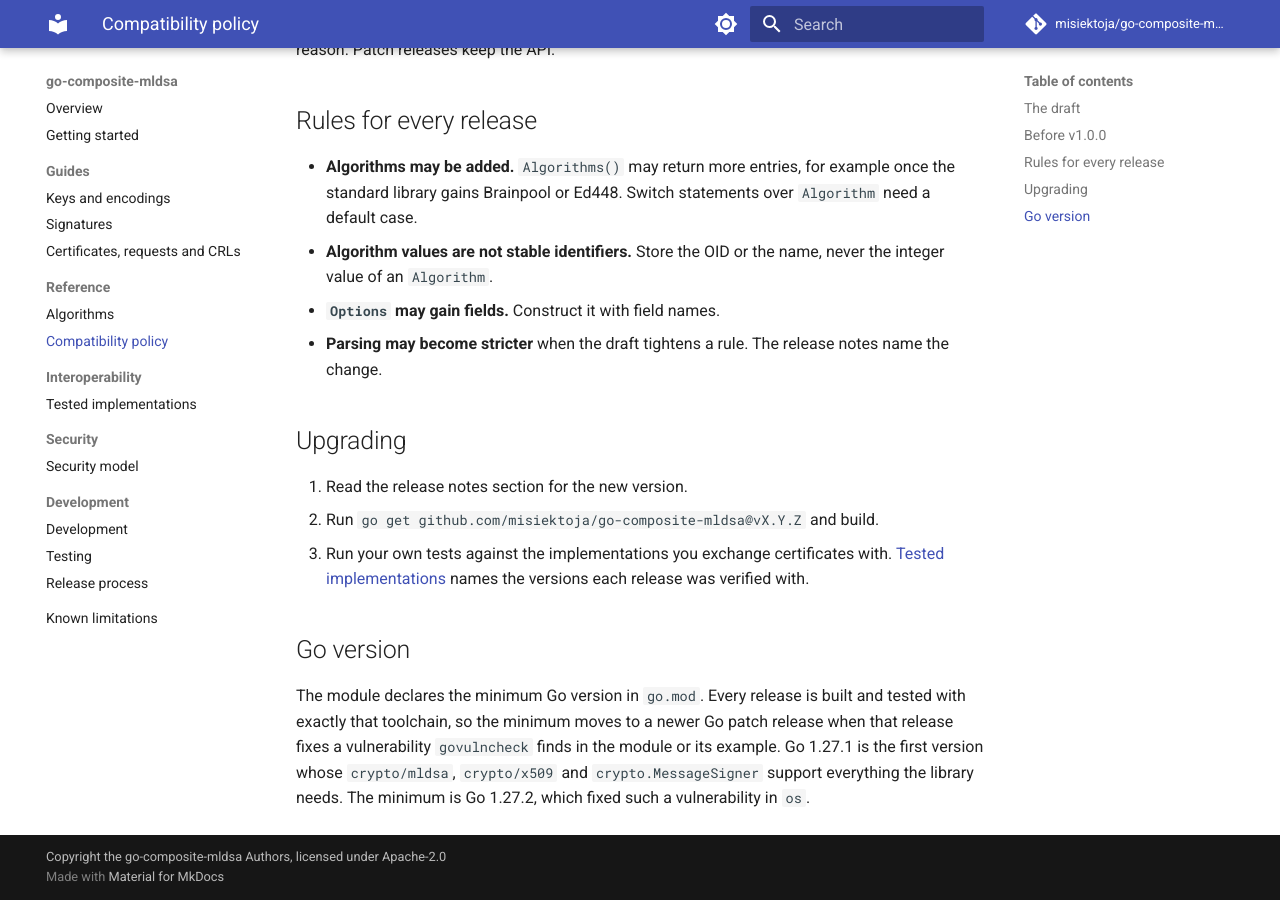
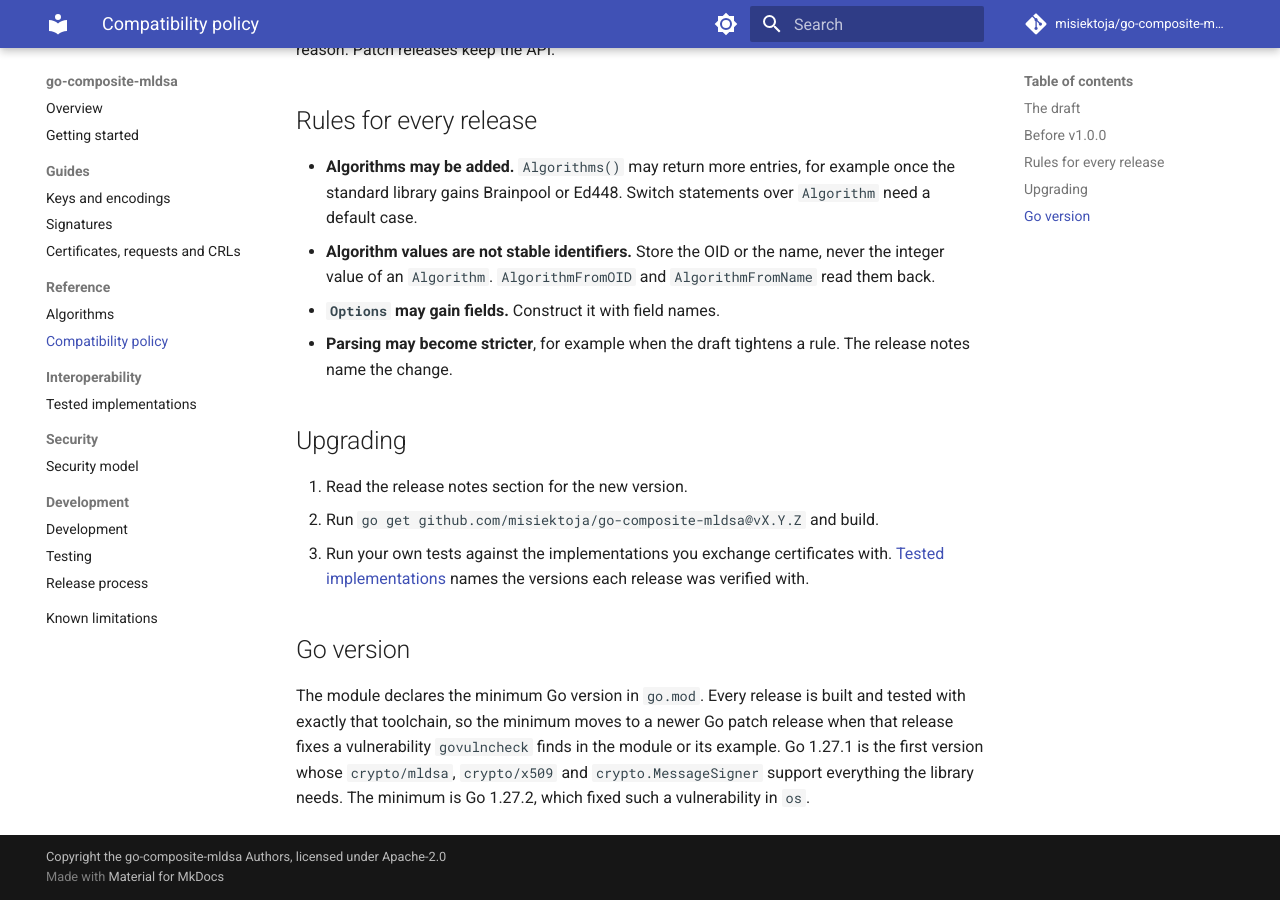
Before and after one commit to misiektoja/go-composite-mldsa, an MkDocs documentation site: the page built from docs/reference/compatibility.md, in a window 1280 px wide and 900 px high, scrolled down 689 px. Built offline with MkDocs 1.6.1 and Material for MkDocs 9.7.7, drawn with Linux system fonts in a browser that asks for light colours; comment, search, counter and statistics services are not loaded.

Commit message:
docs: describe AlgorithmFromName and the PKCS #8 parsing rules
Signed-off-by: misiektoja <misiektoja-github@rm-rf.ninja>

```diff
--- a/docs/reference/compatibility.md
+++ b/docs/reference/compatibility.md
@@ -27,9 +27,10 @@
 * **Algorithms may be added.** `Algorithms()` may return more entries, for example once the
   standard library gains Brainpool or Ed448. Switch statements over `Algorithm` need a default case.
 * **Algorithm values are not stable identifiers.** Store the OID or the name, never the integer
-  value of an `Algorithm`.
+  value of an `Algorithm`. `AlgorithmFromOID` and `AlgorithmFromName` read them back.
 * **`Options` may gain fields.** Construct it with field names.
-* **Parsing may become stricter** when the draft tightens a rule. The release notes name the change.
+* **Parsing may become stricter**, for example when the draft tightens a rule. The release notes
+  name the change.
 
 ## Upgrading
 
```
Also changed, not shown: docs/guide/keys.md (+2 -0 lines), docs/reference/algorithms.md (+4 -2 lines).
